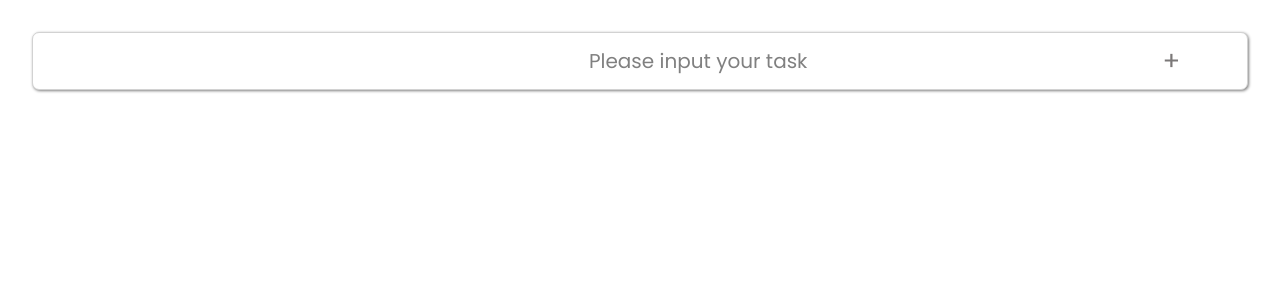
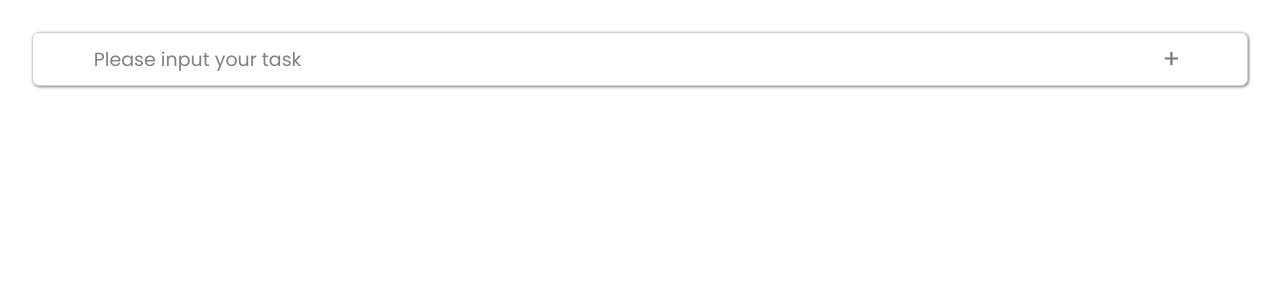
Before and after one commit to Joshuacodeat10/React-Todo-List, a React (Vite) app: page / in a window 1280 px wide. Shown: the top 300 px of the page. Built offline with nearby package versions, Linux system fonts and the light colour scheme.

Commit message:
Some style updates

```diff
--- a/src/components/TodoInput/todoinput.css
+++ b/src/components/TodoInput/todoinput.css
@@ -4,8 +4,8 @@ input[type=text]{
     font-family:Poppins;
     padding-left: 5%;
     width:100%;
-    height:54px;
-    font-size:20px;
+    height:50px;
+    font-size:19px;
     border:1px solid rgb(210, 210, 210);
 
     text-align:left;
@@ -16,10 +16,10 @@ input[type=text]:focus{
     outline:none;
 }
 input[type=text]::placeholder{
-    padding-left: 5%;
+
     text-align:left;
     color:gray;
-    text-align:center;
+
 }
 input[type=submit]{
     position:absolute;
--- a/src/components/Todoitem/todoitem.css
+++ b/src/components/Todoitem/todoitem.css
@@ -33,7 +33,8 @@
 }
 .edit-form textarea{
     font-size:17px;
-    height:20px;
+    height:24px;
+    width:230px;
     border:1px solid silver;
     resize:none;
     font-size:17px;
```
